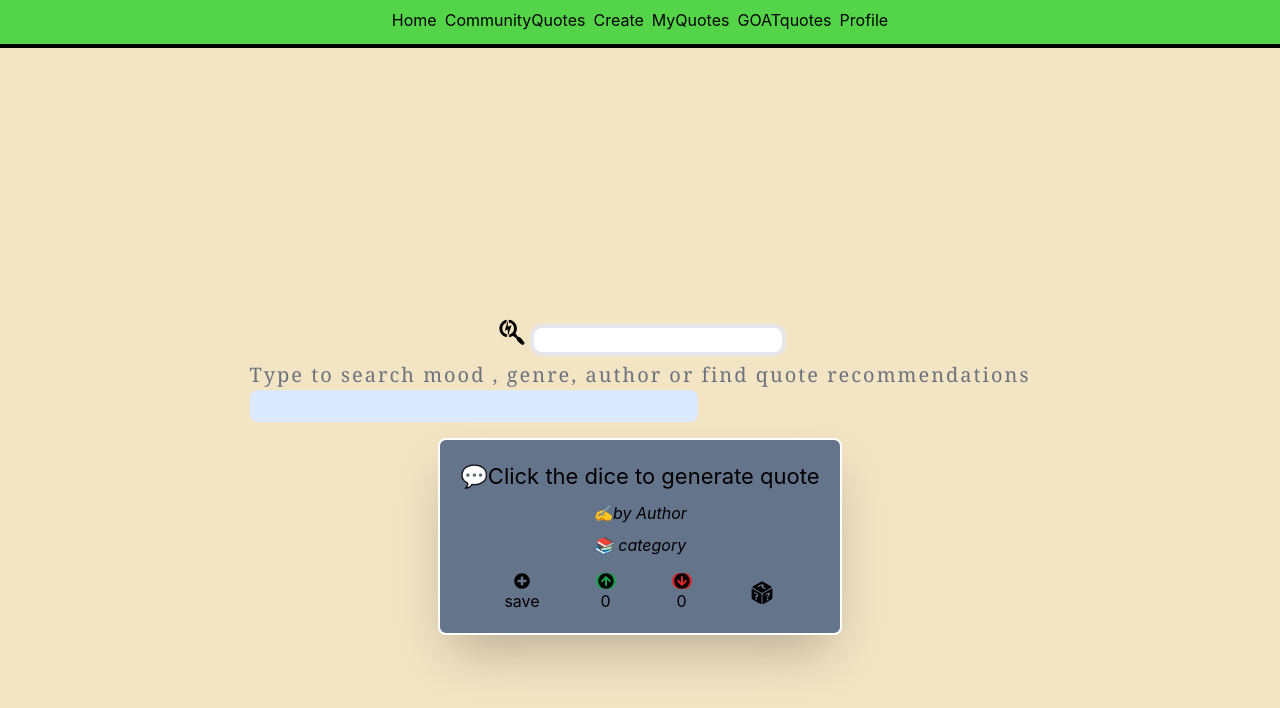
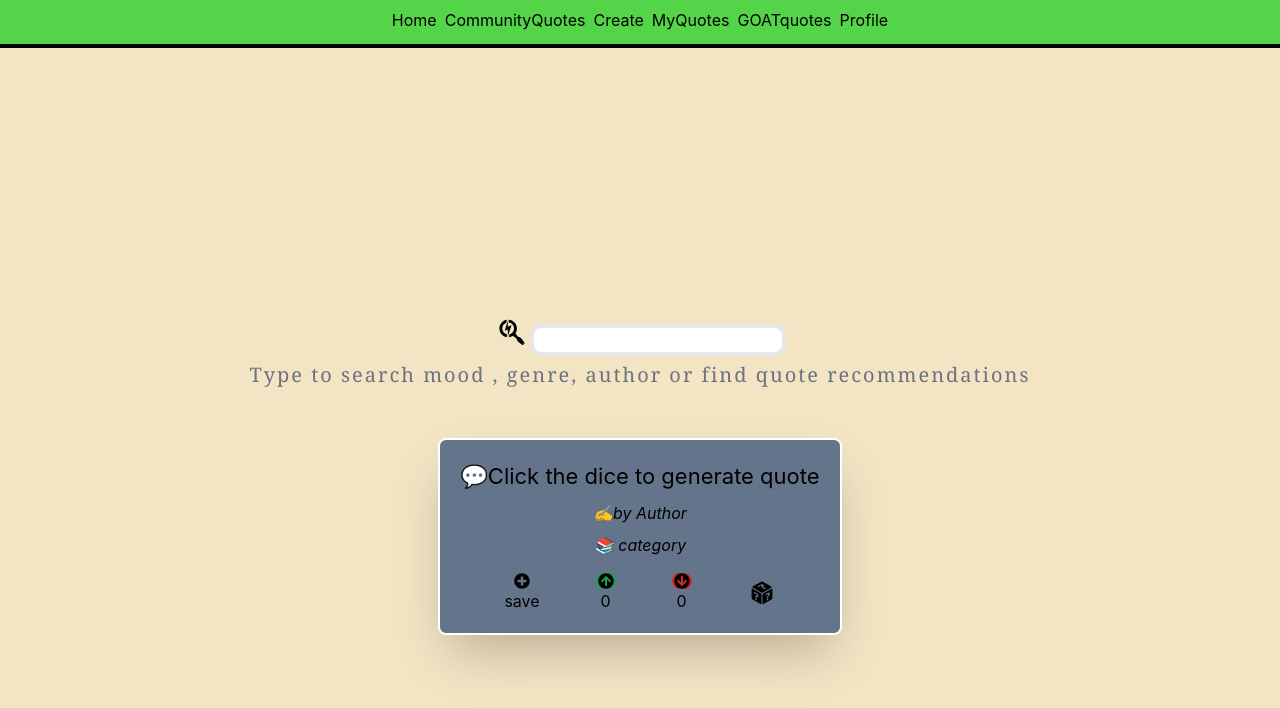
Before and after one commit to 00gigs/QuotesApplicationv1, a React (Create React App) app in the folder myqte/: page / in a window 1280 px wide. Shown: the top 708 px of the page. Built offline with nearby package versions, Linux system fonts and the light colour scheme.

Commit message:
updated UI for search results

```diff
--- a/myqte/src/components/Search.js
+++ b/myqte/src/components/Search.js
@@ -36,10 +36,10 @@ const [similarQuotes, setSimilarQuotes] = useState([])
           className="bg-white border-4  rounded-xl "
           />
           <h1 className="mt-1 text-[20px] tracking-widest font-thin font-serif text-gray-500">Type to search mood , genre, author or find quote recommendations</h1>
-          <div className="bg-blue-100   w-full max-w-md p-4 rounded-lg">
+          <div className=" w-full max-w-md p-4 rounded-lg">
           {similarQuotes.map((value,index)=>(
             <ul key={index}>
-              <li className="text-sm border-b-2 border-blue-100">-{value.quote}</li>
+              <li className="text-xs border-b-8 font-semibold tracking-wide pb-1">'{value.quote}'</li>
             </ul>
           ))}
           </div>
```
